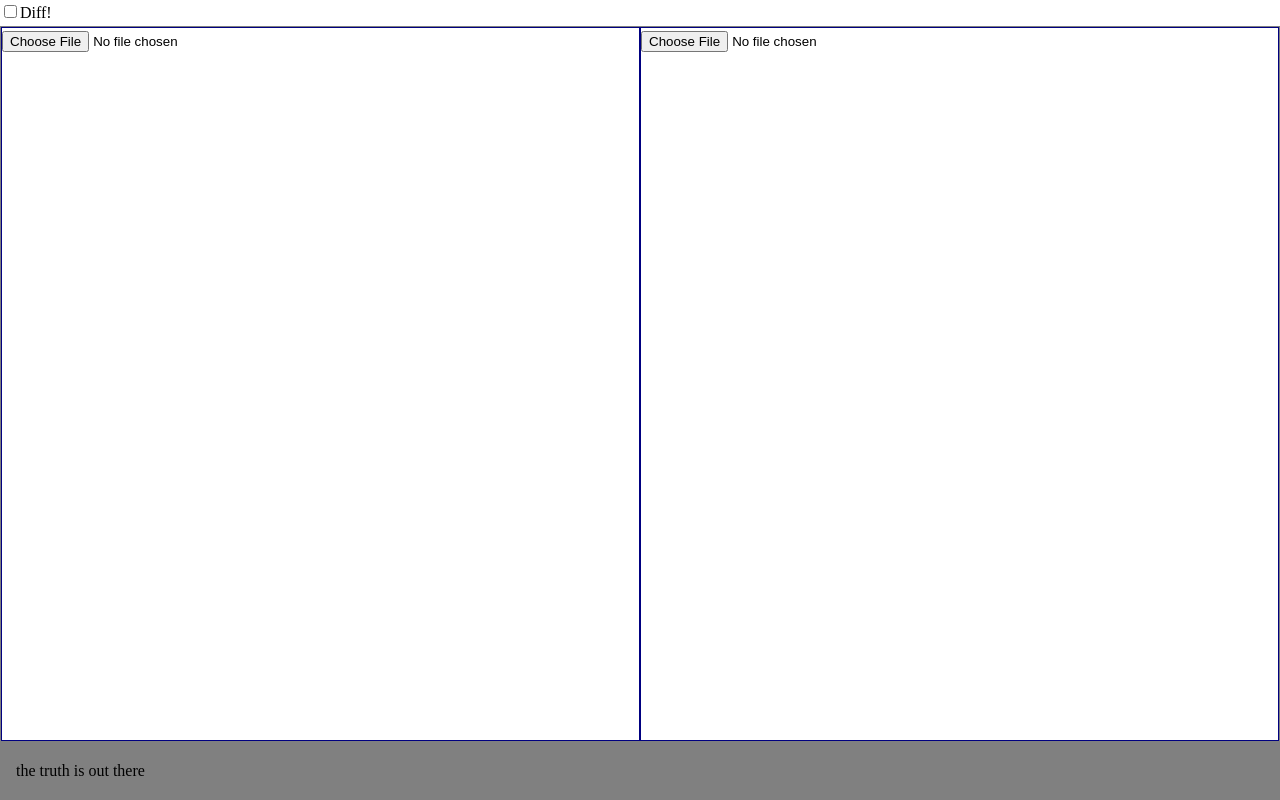
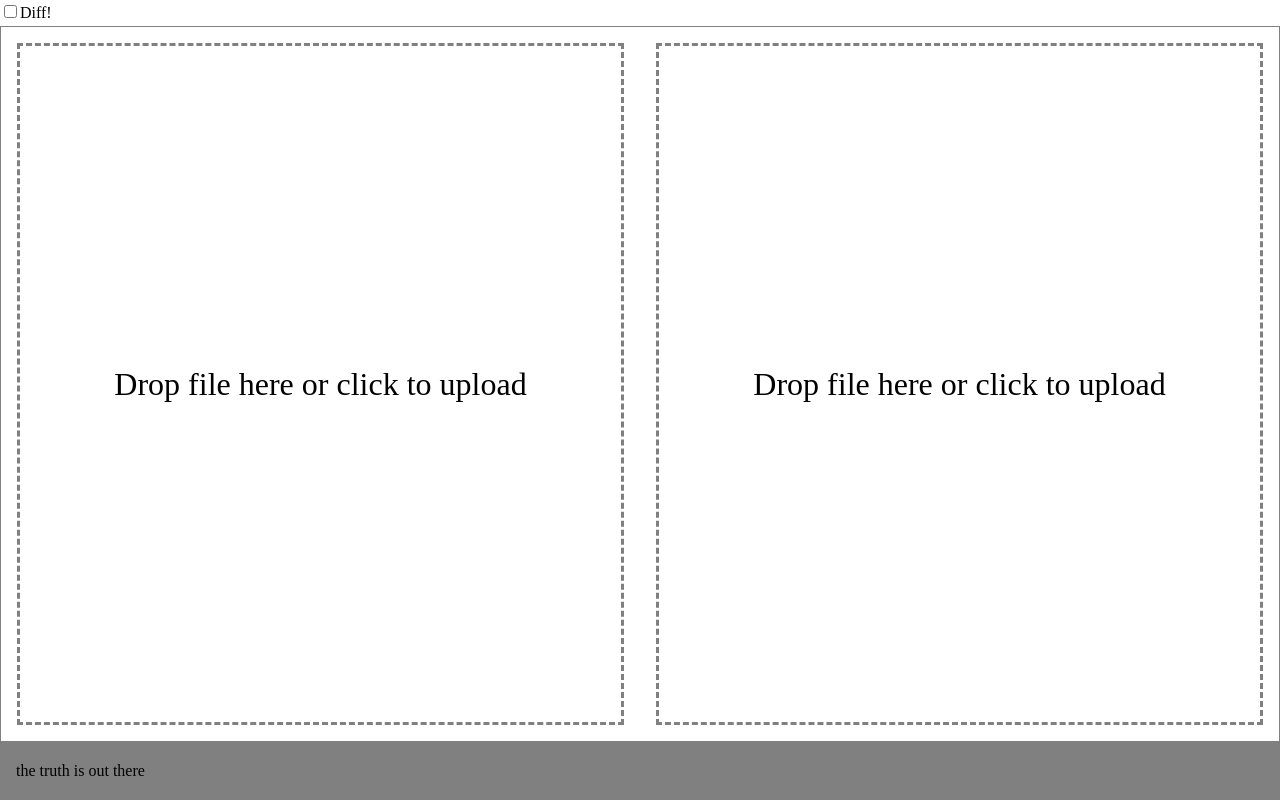
Before and after one commit to cy6erskunk/imgdiff, a website: page index.html in a window 1280 px wide. Drawn offline with Linux system fonts and the light colour scheme.

Commit message:
tune drop zones styles

```diff
--- a/app.css
+++ b/app.css
@@ -22,8 +22,28 @@
         flex: 1;
         cursor: pointer;
 
-        border: 1px solid navy;
+        position: relative;
+
+        display: flex;
+        align-items: center;
+        justify-content: center;
+
+        margin: 1em;
+        border: 3px dashed gray;
     }
+
+    .drop-zone__file {
+        display: none;
+    }
+
+    .drop-zone__message {
+        background-color: white;
+        font-size: 2em;
+        line-height: 2em;
+        max-width: 70%;
+        text-align: center;
+    }
+
 
     .dropped-image {
         max-width: 100%;
--- a/index.html
+++ b/index.html
@@ -12,10 +12,12 @@
         </div>
         <div class="diff-wrapper">
             <div class="drop-zone drop-zone_left">
-                <input type="file" name="left-file" id="left-file">
+                <input type="file" name="left-file" id="left-file" class="drop-zone__file">
+                <div class="drop-zone__message">Drop file here or click to upload</div>
             </div>
             <div class="drop-zone drop-zone_right">
-                <input type="file" name="right-file" id="right-file">
+                <input type="file" name="right-file" id="right-file" class="drop-zone__file">
+                <div class="drop-zone__message">Drop file here or click to upload</div>
             </div>
         </div>
         <div class="footer">the truth is out there</div>
```
